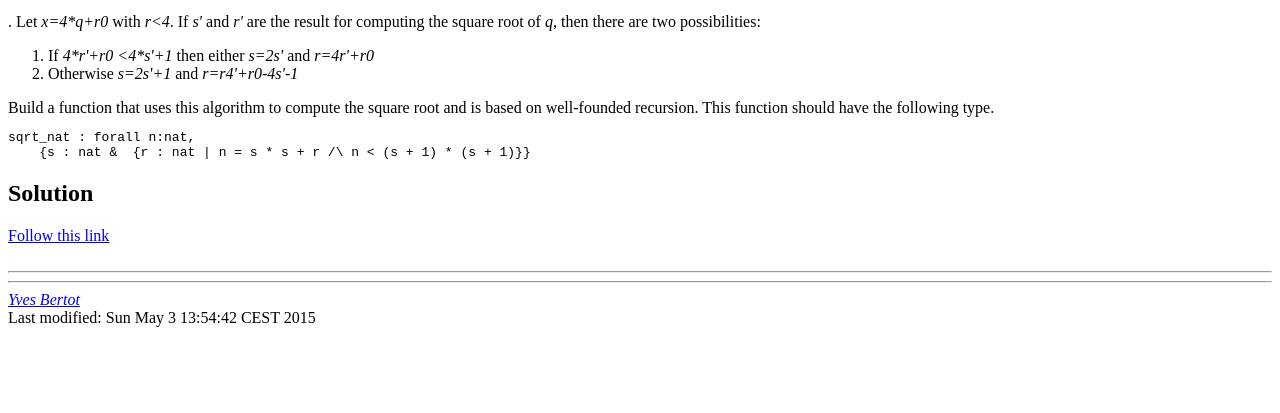
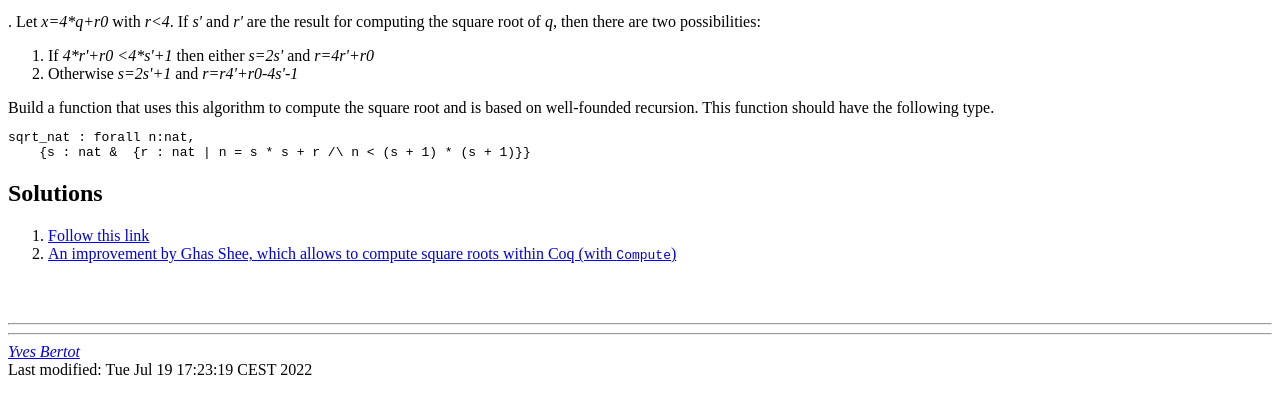
Before and after one commit to coq-community/coq-art, a plain HTML site: page ch15_general_recursion/sqrt_nat_wf.html in a window 1280 px wide. Shown: the part 87-500 px from the top of the page. Drawn offline with Linux system fonts and the light colour scheme.

Commit message:
add a link to Ghas See's improvement

```diff
--- a/ch15_general_recursion/sqrt_nat_wf.html
+++ b/ch15_general_recursion/sqrt_nat_wf.html
@@ -23,13 +23,16 @@ function should have the following type.
 sqrt_nat : forall n:nat,
     {s : nat &  {r : nat | n = s * s + r /\ n < (s + 1) * (s + 1)}}
 </pre>
-<h2>Solution </h2>
-<a href="SRC/sqrt_nat_wf.v"> Follow this link </a>
+<h2>Solutions </h2>
+<ol>
+  <li> <a href="SRC/sqrt_nat_wf.v"> Follow this link </a>
+  <li> <a href="SRC/sqrt_compute.v"> An improvement by Ghas Shee, which allows to compute square roots within Coq (with <tt>Compute</tt>) </a>
+  </ol>
 <br><br>
 <hr>
     <hr>
     <address><a href="mailto:bertot@harfang.inria.fr">Yves Bertot</a></address>
 <!-- Created: Mon May 12 20:36:11 MEST 2003 -->
-<!-- hhmts start -->Last modified: Sun May  3 13:54:42 CEST 2015 <!-- hhmts end -->
+<!-- hhmts start -->Last modified: Tue Jul 19 17:23:19 CEST 2022 <!-- hhmts end -->
   </body>
 </html>
```
